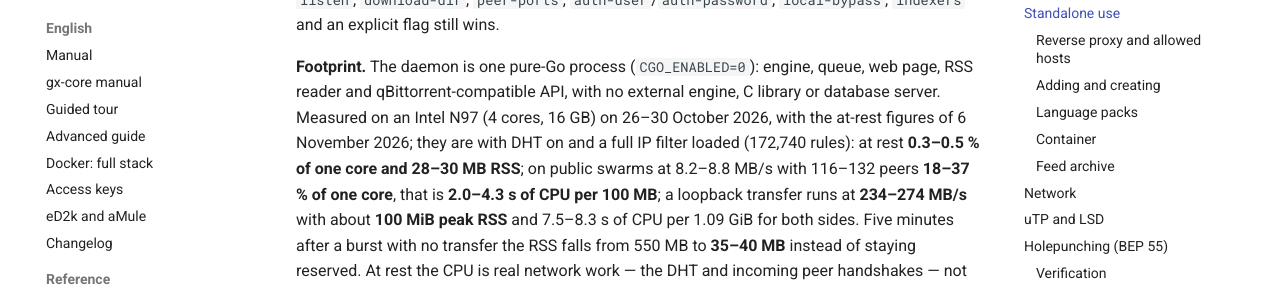
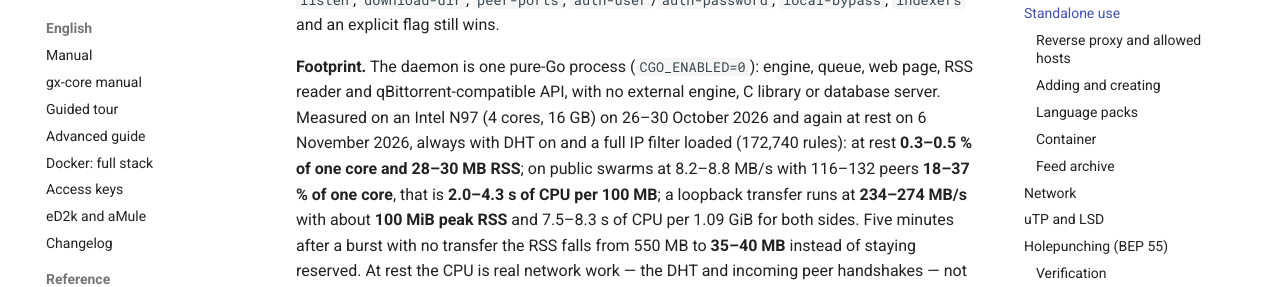
Before and after one commit to buzzqw/gextto, an MkDocs documentation site: the page built from docs/gx-torrent.md, in a window 1280 px wide and 900 px high, scrolled down 11964 px. Shown: the part 203-490 px from the top of the window. Built offline with MkDocs 1.6.1 and Material for MkDocs 9.7.7, drawn with Linux system fonts in a browser that asks for light colours; comment, search, counter and statistics services are not loaded.

Commit message:
docs: say when the daemon footprint was measured, and at rest how
The footprint paragraph carried two dates in one clause; it now names the
October measurement and the 6 November at-rest sample separately. No figure
changes.

```diff
--- a/docs/gx-torrent.md
+++ b/docs/gx-torrent.md
@@ -494,9 +494,9 @@ data folder is **not** read (so the fingerprint stays stable); in standalone
 **Footprint.** The daemon is one pure-Go process (`CGO_ENABLED=0`): engine,
 queue, web page, RSS reader and qBittorrent-compatible API, with no external
 engine, C library or database server. Measured on an Intel N97 (4 cores, 16 GB)
-on 26–30 October 2026, with the at-rest figures of 6 November 2026; they are
-with DHT on and a full IP filter loaded (172,740 rules): at rest **0.3–0.5 % of
-one core and 28–30 MB RSS**; on public swarms at
+on 26–30 October 2026 and again at rest on 6 November 2026, always with DHT on
+and a full IP filter loaded (172,740 rules): at rest **0.3–0.5 % of one core and
+28–30 MB RSS**; on public swarms at
 8.2–8.8 MB/s with 116–132 peers **18–37 % of one core**, that is
 **2.0–4.3 s of CPU per 100 MB**; a loopback transfer runs at
 **234–274 MB/s** with about **100 MiB peak RSS** and 7.5–8.3 s of CPU per
```
